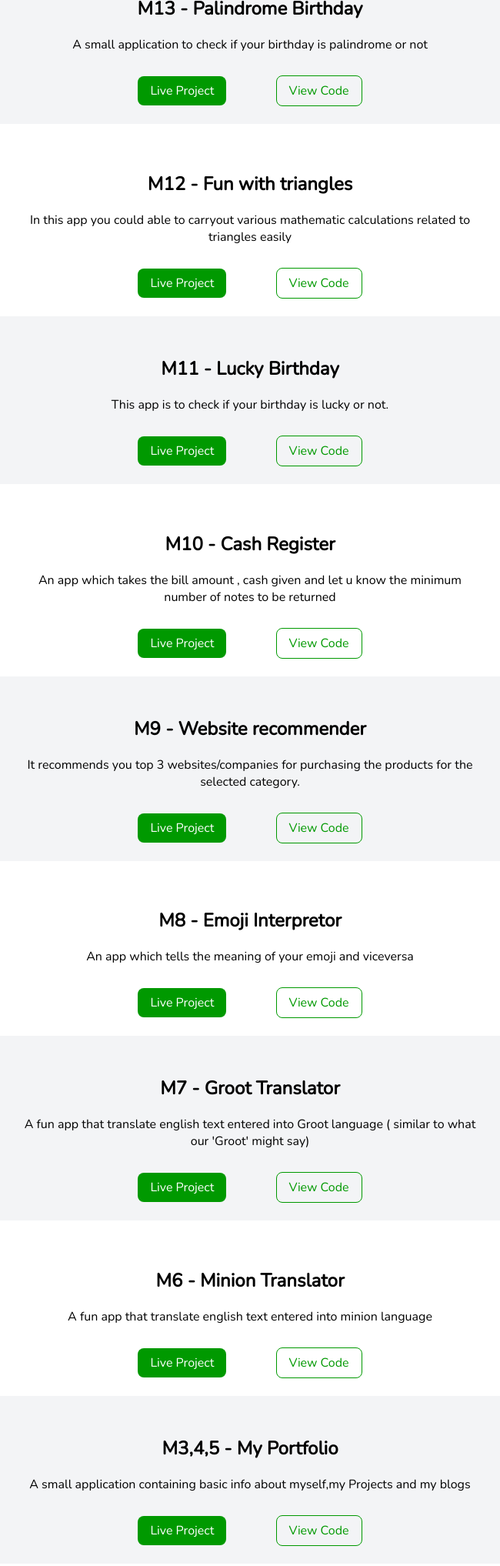
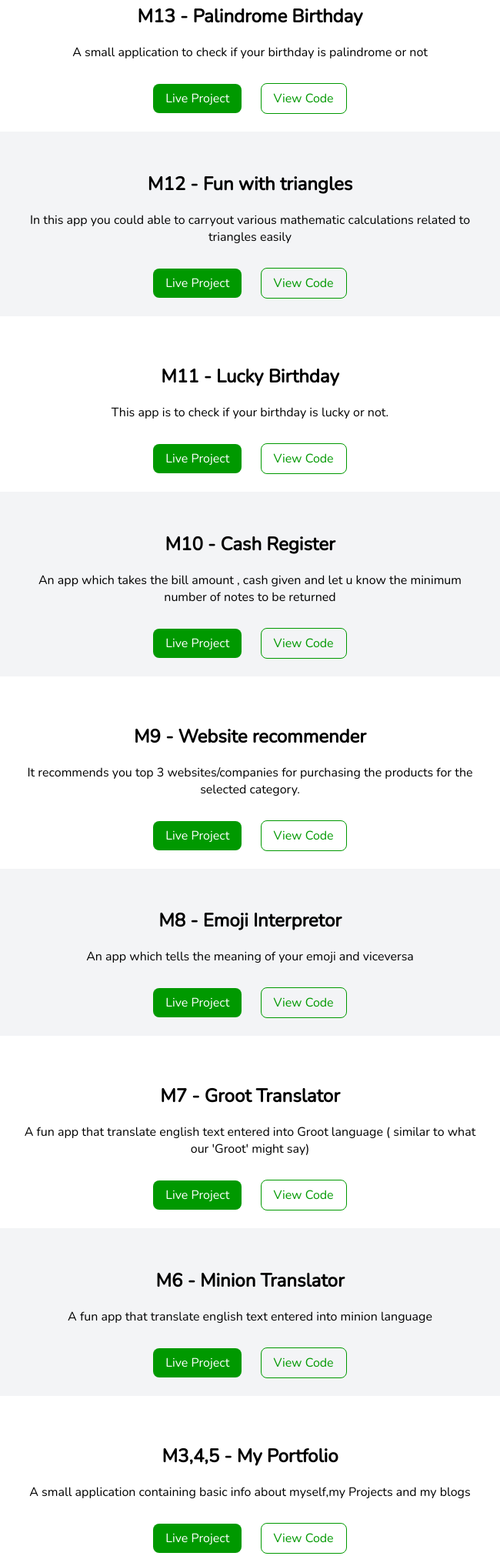
Before and after one commit to sushmanthnatha/My_Portfolio, a plain HTML site: page html/projects.html in a window 1280 px wide. Shown: the part 580-2615 px from the top of the page at 77% size, without its empty margins (315-965 px from the left). Drawn offline with nearby package versions, Linux system fonts and the light colour scheme.

Commit message:
fixed few alignment issues

```diff
--- a/css/style.css
+++ b/css/style.css
@@ -134,8 +134,5 @@ body {
 
 .div-center {
   text-align: center;
+  flex-wrap:  wrap ;
 }
-
-.div-center a {
-    margin: 0 30px 0 30px;
-  }
--- a/html/projects.html
+++ b/html/projects.html
@@ -14,6 +14,7 @@
             <h1>Sushmanth Natha</h1>
         </div>
         <ul class="list-non-bullet nav-pills">
+
             <li class="list-item-inline">
                 <a class="link" href="../index.html">Home</a>
             </li>
@@ -23,6 +24,7 @@
             <li class="list-item-inline">
                 <a class="link" href="./blogs.html">Blogs</a>
             </li>
+
         </ul>
     </nav>
 
@@ -34,13 +36,24 @@
 
     <!-- --------------------------------- -->
 
-    <section class="section">
+    <section class="section ow">
       <div class="container container-center">
         <div class="div-center">
           <h1>M14 - Stock Price Calculator </h1>
           <p> A simple calculator to track your stock prices </p><br />
-          <a class="link link-primary" href="https://sushmanth-stock-price-tracker.netlify.app/">Live Project</a>
+          <a class="link link-primary" href="https://sushmanth-stock-price-tracker.netlify.app/">Live Project</a> &emsp;
           <a class="link link-secondary" href="https://github.com/sushmanthnatha/mark_fourteen_stock_price_calculator">View Code</a>
+        </div>
+      </div>
+    </section>
+
+    <section class="section">
+      <div class="container container-center">
+        <div class="div-center">
+          <h1>M13 - Palindrome Birthday</h1>
+          <p> A small application to check if your birthday is palindrome or not </p><br />
+          <a class="link link-primary" href="https://sushmanth-birthday-palindrome.netlify.app/">Live Project</a> &emsp;
+          <a class="link link-secondary" href="https://github.com/sushmanthnatha/mark_thirteen_palindrome_birthday">View Code</a>
         </div>
       </div>
     </section>
@@ -48,10 +61,33 @@
     <section class="section ow">
       <div class="container container-center">
         <div class="div-center">
-          <h1>M13 - Palindrome Birthday</h1>
-          <p> A small application to check if your birthday is palindrome or not </p><br />
-          <a class="link link-primary" href="https://sushmanth-birthday-palindrome.netlify.app/">Live Project</a>
-          <a class="link link-secondary" href="https://github.com/sushmanthnatha/mark_thirteen_palindrome_birthday">View Code</a>
+          <h1>M12 - Fun with triangles </h1>
+          <p> In this app you could able to carryout various mathematic calculations related to triangles easily </p><br />
+          <a class="link link-primary" href="https://sushmanth-fun-with-triangles.netlify.app/">Live Project</a> &emsp;
+          <a class="link link-secondary" href="https://github.com/sushmanthnatha/mark_twelve_fun_with_triangles">View Code</a>
+        </div>
+      </div>
+    </section>
+
+
+    <section class="section">
+      <div class="container container-center">
+        <div class="div-center">
+          <h1>M11 - Lucky Birthday </h1>
+          <p> This app is to check if your birthday is lucky or not. </p><br />
+          <a class="link link-primary" href="https://sushmanth-lucky-birthday.netlify.app/">Live Project</a> &emsp;
+          <a class="link link-secondary" href="https://github.com/sushmanthnatha/mark_eleven_lucky_birthday">View Code</a>
+        </div>
+      </div>
+    </section>
+
+    <section class="section ow">
+      <div class="container container-center">
+        <div class="div-center">
+          <h1>M10 - Cash Register </h1>
+          <p> An app which takes the bill amount , cash given and let u know the minimum number of notes to be returned</p><br />
+          <a class="link link-primary" href="https://sushmanth-cash-register.netlify.app/">Live Project</a> &emsp;
+          <a class="link link-secondary" href="https://github.com/sushmanthnatha/mark-ten-cash-register">View Code</a>
         </div>
       </div>
     </section>
@@ -59,10 +95,10 @@
     <section class="section">
       <div class="container container-center">
         <div class="div-center">
-          <h1>M12 - Fun with triangles </h1>
-          <p> In this app you could able to carryout various mathematic calculations related to triangles easily </p><br />
-          <a class="link link-primary" href="https://sushmanth-fun-with-triangles.netlify.app/">Live Project</a>
-          <a class="link link-secondary" href="https://github.com/sushmanthnatha/mark_twelve_fun_with_triangles">View Code</a>
+          <h1>M9 - Website recommender </h1>
+          <p>It recommends you top 3 websites/companies for purchasing the products for the selected category. </p><br />
+          <a class="link link-primary" href="https://zk4tv.csb.app/">Live Project</a> &emsp;
+          <a class="link link-secondary" href="https://github.com/sushmanthnatha/mark_nine_recommender">View Code</a>
         </div>
       </div>
     </section>
@@ -71,10 +107,10 @@
     <section class="section ow">
       <div class="container container-center">
         <div class="div-center">
-          <h1>M11 - Lucky Birthday </h1>
-          <p> This app is to check if your birthday is lucky or not. </p><br />
-          <a class="link link-primary" href="https://sushmanth-lucky-birthday.netlify.app/">Live Project</a>
-          <a class="link link-secondary" href="https://github.com/sushmanthnatha/mark_eleven_lucky_birthday">View Code</a>
+          <h1>M8 - Emoji Interpretor</h1>
+          <p> An app which tells the meaning of your emoji and viceversa </p><br />
+          <a class="link link-primary" href="https://vl9b7.csb.app/">Live Project</a> &emsp;
+          <a class="link link-secondary" href="https://github.com/sushmanthnatha/mark_eight_emoji_Interpretor">View Code</a>
         </div>
       </div>
     </section>
@@ -82,10 +118,10 @@
     <section class="section">
       <div class="container container-center">
         <div class="div-center">
-          <h1>M10 - Cash Register </h1>
-          <p> An app which takes the bill amount , cash given and let u know the minimum number of notes to be returned</p><br />
-          <a class="link link-primary" href="https://sushmanth-cash-register.netlify.app/">Live Project</a>
-          <a class="link link-secondary" href="https://github.com/sushmanthnatha/mark-ten-cash-register">View Code</a>
+          <h1>M7 - Groot Translator</h1>
+          <p> A fun app that translate english text entered into Groot language ( similar to what our 'Groot' might say)</p><br />
+          <a class="link link-primary" href="https://sushmanth-groot-translator.netlify.app/">Live Project</a> &emsp;
+          <a class="link link-secondary" href="https://github.com/sushmanthnatha/mark_seven_groot_translator">View Code</a>
         </div>
       </div>
     </section>
@@ -93,22 +129,21 @@
     <section class="section ow">
       <div class="container container-center">
         <div class="div-center">
-          <h1>M9 - Website recommender </h1>
-          <p>It recommends you top 3 websites/companies for purchasing the products for the selected category. </p><br />
-          <a class="link link-primary" href="https://zk4tv.csb.app/">Live Project</a>
-          <a class="link link-secondary" href="https://github.com/sushmanthnatha/mark_nine_recommender">View Code</a>
+          <h1>M6 - Minion Translator</h1>
+          <p> A fun app that translate english text entered into minion language </p><br />
+          <a class="link link-primary" href="https://sushmanth-minion-translator.netlify.app/">Live Project</a> &emsp;
+          <a class="link link-secondary" href="https://github.com/sushmanthnatha/mark_six_minionTranslator">View Code</a>
         </div>
       </div>
     </section>
 
-
     <section class="section">
       <div class="container container-center">
         <div class="div-center">
-          <h1>M8 - Emoji Interpretor</h1>
-          <p> An app which tells the meaning of your emoji and viceversa </p><br />
-          <a class="link link-primary" href="https://vl9b7.csb.app/">Live Project</a>
-          <a class="link link-secondary" href="https://github.com/sushmanthnatha/mark_eight_emoji_Interpretor">View Code</a>
+          <h1>M3,4,5 - My Portfolio</h1>
+          <p>A small application containing basic info about myself,my Projects and my blogs </p><br/>
+          <a class="link link-primary" href="https://sushmanthnatha.netlify.app/">Live Project</a> &emsp;
+          <a class="link link-secondary" href="https://github.com/sushmanthnatha/My_Portfolio">View Code</a>
         </div>
       </div>
     </section>
@@ -116,10 +151,10 @@
     <section class="section ow">
       <div class="container container-center">
         <div class="div-center">
-          <h1>M7 - Groot Translator</h1>
-          <p> A fun app that translate english text entered into Groot language ( similar to what our 'Groot' might say)</p><br />
-          <a class="link link-primary" href="https://sushmanth-groot-translator.netlify.app/">Live Project</a>
-          <a class="link link-secondary" href="https://github.com/sushmanthnatha/mark_seven_groot_translator">View Code</a>
+          <h1>M2 - EV Quiz</h1>
+          <p> Let's check your knowledge on current buzz : A quiz on Electric Vehicles</p><br />
+          <a class="link link-primary" href="https://replit.com/@sushmanthnatha/EVquiz?embed=1&output=1">Live Project</a> &emsp;
+          <a class="link link-secondary" href="https://github.com/sushmanthnatha/mark_two_EVquiz">View Code</a>
         </div>
       </div>
     </section>
@@ -127,42 +162,9 @@
     <section class="section">
       <div class="container container-center">
         <div class="div-center">
-          <h1>M6 - Minion Translator</h1>
-          <p> A fun app that translate english text entered into minion language </p><br />
-          <a class="link link-primary" href="https://sushmanth-minion-translator.netlify.app/">Live Project</a>
-          <a class="link link-secondary" href="https://github.com/sushmanthnatha/mark_six_minionTranslator">View Code</a>
-        </div>
-      </div>
-    </section>
-
-    <section class="section ow">
-      <div class="container container-center">
-        <div class="div-center">
-          <h1>M3,4,5 - My Portfolio</h1>
-          <p>A small application containing basic info about myself,my Projects and my blogs </p><br/>
-          <a class="link link-primary" href="https://sushmanthnatha.netlify.app/">Live Project</a>
-          <a class="link link-secondary" href="https://github.com/sushmanthnatha/My_Portfolio">View Code</a>
-        </div>
-      </div>
-    </section>
-
-    <section class="section">
-      <div class="container container-center">
-        <div class="div-center">
-          <h1>M2 - EV Quiz</h1>
-          <p> Let's check your knowledge on current buzz : A quiz on Electric Vehicles</p><br />
-          <a class="link link-primary" href="https://replit.com/@sushmanthnatha/EVquiz?embed=1&output=1">Live Project</a>
-          <a class="link link-secondary" href="https://github.com/sushmanthnatha/mark_two_EVquiz">View Code</a>
-        </div>
-      </div>
-    </section>
-
-    <section class="section ow">
-      <div class="container container-center">
-        <div class="div-center">
           <h1>M1 - Know Me Quiz</h1>
           <p>A quiz to know how well they know me</p><br/>
-          <a class="link link-primary" href="https://replit.com/@sushmanthnatha/markonehowWellDoYouKnowMe?embed=1&output=1">Live Project</a>
+          <a class="link link-primary" href="https://replit.com/@sushmanthnatha/markonehowWellDoYouKnowMe?embed=1&output=1">Live Project</a> &emsp;
           <a class="link link-secondary" href="https://github.com/sushmanthnatha/mark_one_howWellDoYouKnowMe">View Code</a>
         </div>
       </div>
```
